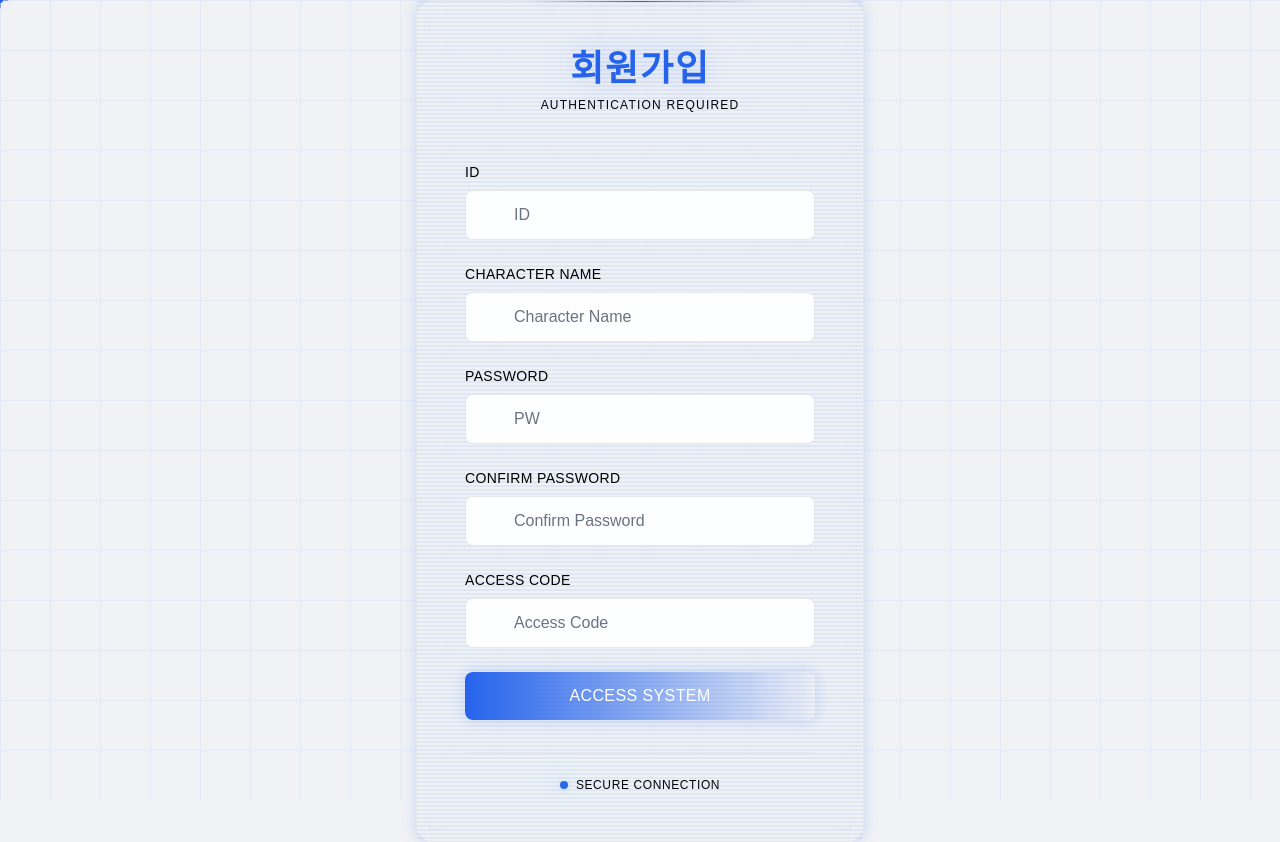
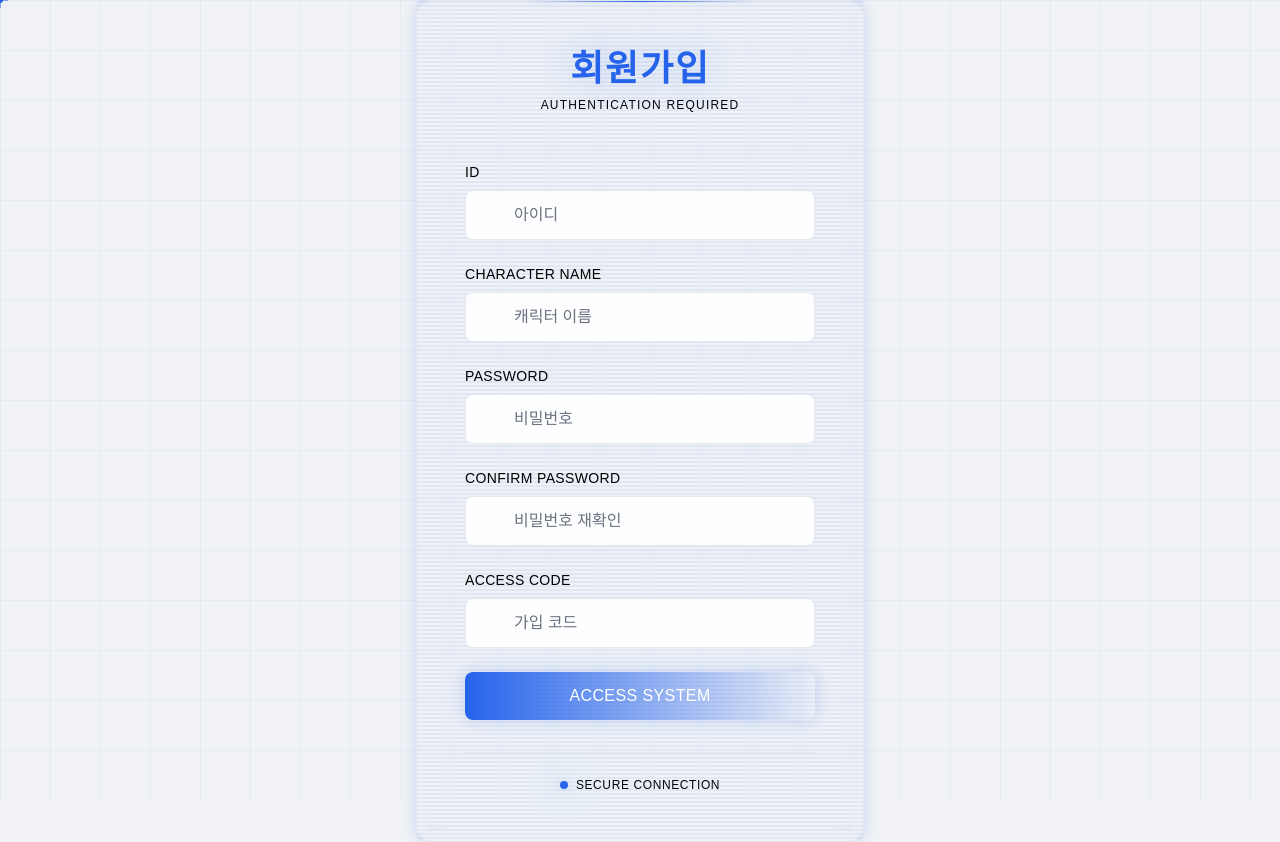
Before and after one commit to ssemim/AscensionTower-DNDProject, a React (Vite) app in the folder FrontEnd/: page /signup in a window 1280 px wide. Built offline with nearby package versions, Linux system fonts and the light colour scheme; no server answers; a web font is replaced by a local one.

Commit message:
로그인창 한글화

```diff
--- a/FrontEnd/src/pages/BlackJack/Blackjack.jsx
+++ b/FrontEnd/src/pages/BlackJack/Blackjack.jsx
@@ -6,7 +6,7 @@ import dialogBlackJack from './dialogBlackJack';
 import './Blackjack.css';
 
 // ── Typing Effect Hook ──
-const useTypingEffect = (text, duration = 50) => {
+const useTypingEffect = (text, duration = 100) => {
     const [typedText, setTypedText] = useState('');
 
     useEffect(() => {
--- a/FrontEnd/src/pages/Login/Login.jsx
+++ b/FrontEnd/src/pages/Login/Login.jsx
@@ -68,7 +68,7 @@ export default function Login() {
                   onFocus={() => setIsFocused('ID')}
                   onBlur={() => setIsFocused(null)}
                   className="w-full bg-white/90 border border-border-primary/30 rounded-lg pl-12 pr-4 py-3 text-black placeholder-gray-500 focus:outline-none focus:border-border-primary focus:shadow-stark-glow transition-all duration-300"
-                  placeholder="ID"
+                  placeholder="아이디"
                 />
                 <div className={`absolute inset-0 rounded-lg bg-gradient-to-r from-transparent via-primary/0 to-transparent pointer-events-none transition-all duration-500 ${isFocused === 'ID' ? 'via-primary/10' : ''}`}></div>
               </div>
@@ -85,7 +85,7 @@ export default function Login() {
                   onFocus={() => setIsFocused('password')}
                   onBlur={() => setIsFocused(null)}
                   className="w-full bg-white/90 border border-border-primary/30 rounded-lg pl-12 pr-4 py-3 text-black placeholder-gray-500 focus:outline-none focus:border-border-primary focus:shadow-stark-glow transition-all duration-300"
-                  placeholder="PW"
+                  placeholder="비밀번호"
                 />
                 <div className={`absolute inset-0 rounded-lg bg-gradient-to-r from-transparent via-primary/0 to-transparent pointer-events-none transition-all duration-500 ${isFocused === 'password' ? 'via-primary/10' : ''}`}></div>
               </div>
--- a/FrontEnd/src/pages/Member/Member.jsx
+++ b/FrontEnd/src/pages/Member/Member.jsx
@@ -72,7 +72,7 @@ const GalleryItem = ({ memberId, title, serial, imageUrl, onViewDetail, isDisabl
         </h3>
         <p className={`text-[10px] font-bold tracking-widest mt-1
           ${isDisabled ? 'text-text-main/15 blur-[2px]' : 'text-text-main/60'}`}>
-          SN: {serial}
+          ID: {serial}
         </p>
       </div>
 
--- a/FrontEnd/src/pages/SignUp/SignUp.jsx
+++ b/FrontEnd/src/pages/SignUp/SignUp.jsx
@@ -88,7 +88,7 @@ export default function SignUp() {
                   onFocus={() => setIsFocused('ID')}
                   onBlur={() => setIsFocused(null)}
                   className="w-full bg-white/90 border border-border-primary/30 rounded-lg pl-12 pr-4 py-3 text-black placeholder-gray-500 focus:outline-none focus:border-border-primary focus:shadow-stark-glow transition-all duration-300"
-                  placeholder="ID"
+                  placeholder="아이디"
                 />
                 <div className={`absolute inset-0 rounded-lg bg-gradient-to-r from-transparent via-primary/0 to-transparent pointer-events-none transition-all duration-500 ${isFocused === 'ID' ? 'via-primary/10' : ''}`}></div>
               </div>
@@ -108,7 +108,7 @@ export default function SignUp() {
                   onFocus={() => setIsFocused('characterName')}
                   onBlur={() => setIsFocused(null)}
                   className="w-full bg-white/90 border border-border-primary/30 rounded-lg pl-12 pr-4 py-3 text-black placeholder-gray-500 focus:outline-none focus:border-border-primary focus:shadow-stark-glow transition-all duration-300"
-                  placeholder="Character Name"
+                  placeholder="캐릭터 이름"
                 />
                 <div className={`absolute inset-0 rounded-lg bg-gradient-to-r from-transparent via-primary/0 to-transparent pointer-events-none transition-all duration-500 ${isFocused === 'characterName' ? 'via-primary/10' : ''}`}></div>
               </div>
@@ -128,7 +128,7 @@ export default function SignUp() {
                   onFocus={() => setIsFocused('password')}
                   onBlur={() => setIsFocused(null)}
                   className="w-full bg-white/90 border border-border-primary/30 rounded-lg pl-12 pr-4 py-3 text-black placeholder-gray-500 focus:outline-none focus:border-border-primary focus:shadow-stark-glow transition-all duration-300"
-                  placeholder="PW"
+                  placeholder="비밀번호"
                 />
                 <div className={`absolute inset-0 rounded-lg bg-gradient-to-r from-transparent via-primary/0 to-transparent pointer-events-none transition-all duration-500 ${isFocused === 'password' ? 'via-primary/10' : ''}`}></div>
               </div>
@@ -148,7 +148,7 @@ export default function SignUp() {
                   onFocus={() => setIsFocused('confirmPassword')}
                   onBlur={() => setIsFocused(null)}
                   className="w-full bg-white/90 border border-border-primary/30 rounded-lg pl-12 pr-4 py-3 text-black placeholder-gray-500 focus:outline-none focus:border-border-primary focus:shadow-stark-glow transition-all duration-300"
-                  placeholder="Confirm Password"
+                  placeholder="비밀번호 재확인"
                 />
                 <div className={`absolute inset-0 rounded-lg bg-gradient-to-r from-transparent via-primary/0 to-transparent pointer-events-none transition-all duration-500 ${isFocused === 'confirmPassword' ? 'via-primary/10' : ''}`}></div>
               </div>
@@ -168,7 +168,7 @@ export default function SignUp() {
                   onFocus={() => setIsFocused('accessCode')}
                   onBlur={() => setIsFocused(null)}
                   className="w-full bg-white/90 border border-border-primary/30 rounded-lg pl-12 pr-4 py-3 text-black placeholder-gray-500 focus:outline-none focus:border-border-primary focus:shadow-stark-glow transition-all duration-300"
-                  placeholder="Access Code"
+                  placeholder="가입 코드"
                 />
                 <div className={`absolute inset-0 rounded-lg bg-gradient-to-r from-transparent via-primary/0 to-transparent pointer-events-none transition-all duration-500 ${isFocused === 'accessCode' ? 'via-primary/10' : ''}`}></div>
               </div>
```
Also changed, not shown: 1 other file (tests, documents, lock files or other folders).
